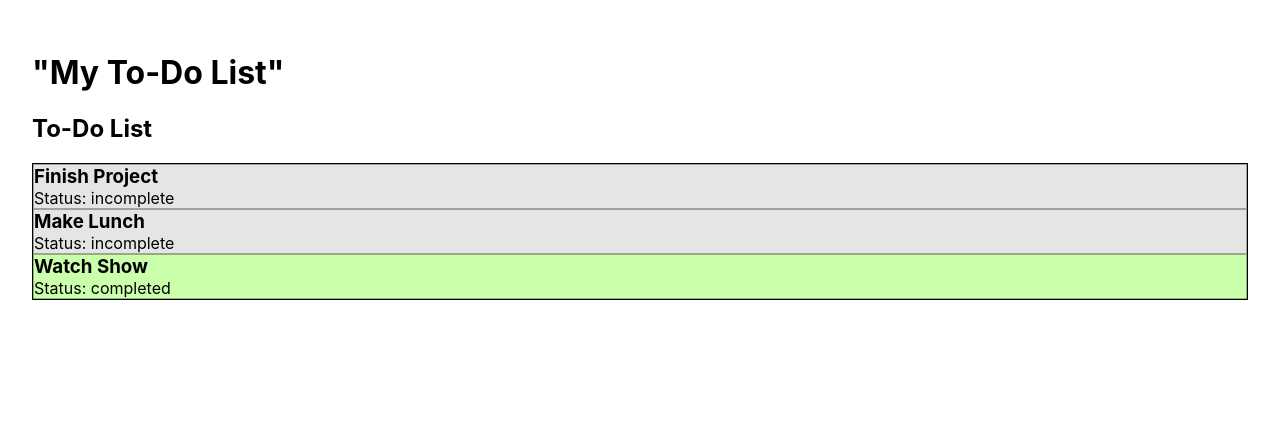
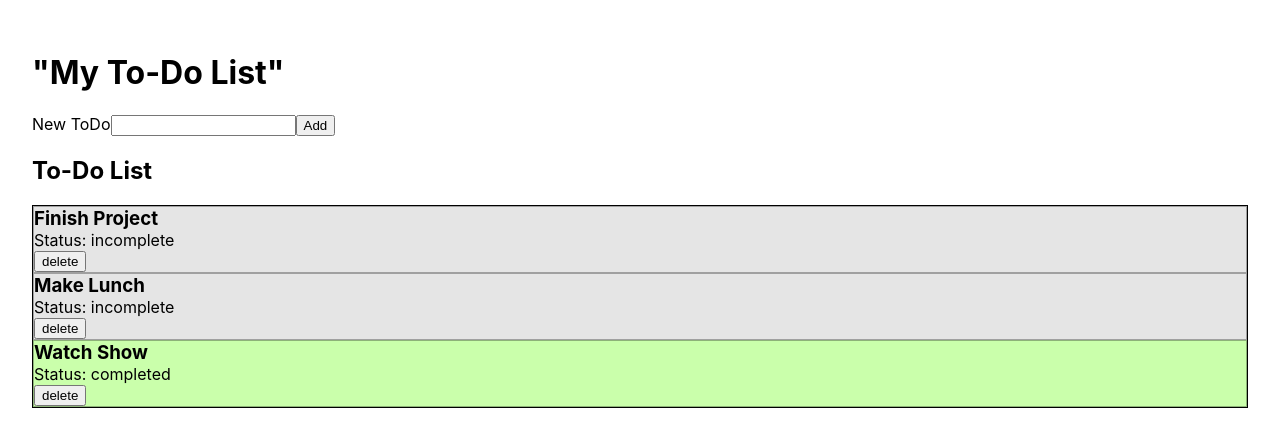
Before and after one commit to SimonFolkerts/ToDo-Follow-Along, a React (Create React App) app: page / in a window 1280 px wide. Shown: the top 446 px of the page. Built offline with nearby package versions, Linux system fonts and the light colour scheme.

Commit message:
add ability to add and delete todos

```diff
--- a/src/App.js
+++ b/src/App.js
@@ -1,8 +1,10 @@
+import { useState } from "react";
 import "./App.css";
+import NewTodo from "./components/NewToDo.js";
 import ToDo from "./components/ToDo.js";
 
 function App() {
-  const myTodos = [
+  const [todos, setTodos] = useState([
     {
       id: 0,
       title: "Finish Project",
@@ -18,14 +20,33 @@ function App() {
       title: "Watch Show",
       completed: true,
     },
-  ];
-  const myToDoComponents = myTodos.map(function (todo) {
-    return <ToDo key={todo.id} title={todo.title} status={todo.completed} />;
+  ]);
+
+  const addTodo = (newTodo) => {
+    setTodos((currentTodos) => [...currentTodos, newTodo]);
+    console.log(todos);
+  };
+
+  const deleteTodo = (id) => {
+    setTodos((currentTodos) => currentTodos.filter((todo) => todo.id !== id));
+  };
+
+  const myToDoComponents = todos.map(function (todo) {
+    return (
+      <ToDo
+        key={todo.id}
+        id={todo.id}
+        title={todo.title}
+        status={todo.completed}
+        onDeleteTodo={deleteTodo}
+      />
+    );
   });
 
   return (
     <div className="App">
       <h1>"My To-Do List"</h1>
+      <NewTodo addTodo={addTodo}></NewTodo>
       <section>
         <h2>To-Do List</h2>
         <div className="todos__container">{myToDoComponents}</div>
--- /dev/null
+++ b/src/components/NewToDo.js
@@ -0,0 +1,39 @@
+import { useState, useRef } from "react";
+import "./NewToDo.css";
+
+function NewToDo(props) {
+  const [title, setTitle] = useState("");
+
+  const inputRef = useRef(null);
+
+  const handleChange = (event) => setTitle(event.target.value);
+
+  const handleSubmit = (event) => {
+    event.preventDefault();
+    props.addTodo({
+      id: Math.random(),
+      title: title,
+      status: false,
+    });
+    setTitle("");
+    inputRef.current.focus();
+  };
+
+  return (
+    <div>
+      <form onSubmit={handleSubmit}>
+        <label htmlFor="new-todo">New ToDo</label>
+        <input
+          type="text"
+          name="new-todo"
+          id="new-todo"
+          value={title}
+          ref={inputRef}
+          onChange={handleChange}
+        />
+        <button type="submit">Add</button>
+      </form>
+    </div>
+  );
+}
+export default NewToDo;
--- a/src/components/ToDo.js
+++ b/src/components/ToDo.js
@@ -14,6 +14,11 @@ function ToDo(props) {
   };
 
   // throughout the JSX output of this component, instead of referencing the array from App.js, we can reference this special container that stores the state of the ToDo independantly. When it is updated from true to false, or vice versa, the entire component re-renders and displays the new value. This allows the component to keep track of its own state independently
+
+  const handleDelete = (event) => {
+    props.onDeleteTodo(props.id);
+  };
+
   return (
     // we can add a click listener to the ToDo that triggers a handler function
     <div
@@ -33,6 +38,7 @@ function ToDo(props) {
           ? "completed"
           : "incomplete"}
       </p>
+      <button onClick={handleDelete}>delete</button>
     </div>
   );
 }
```
Also changed, not shown: src/components/NewToDo.css (added).
